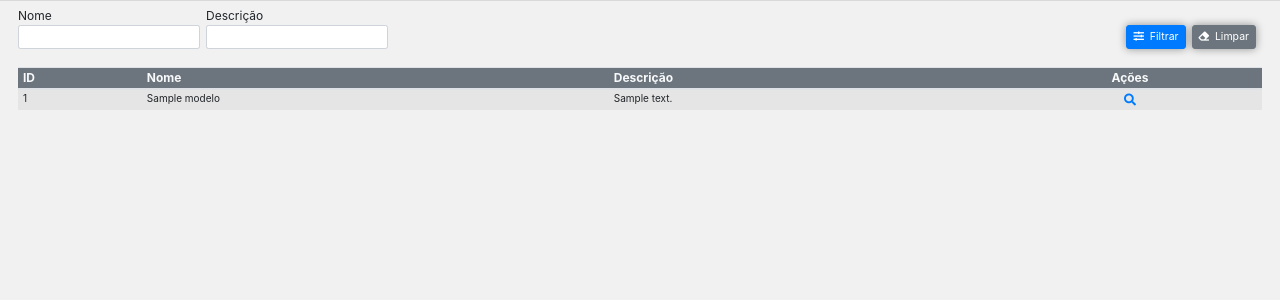
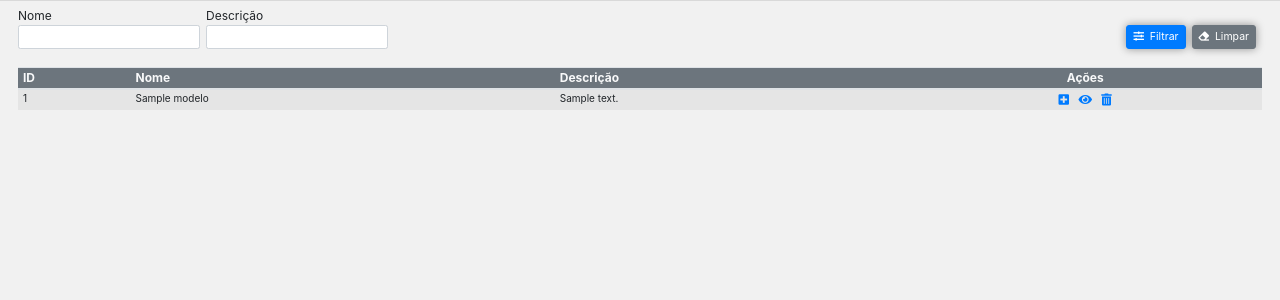
Before and after one commit to frosseto/checklist, a Django app: page /checklist_nova in a window 1280 px wide. Shown: the part 44-344 px from the top of the page. Run offline with Django 3.2, Linux system fonts and the light colour scheme; a user stored in the database is signed in; tables that the repository leaves empty hold one stand-in row (values such as "Sample post"); some libraries are stand-ins or nearby versions.

Commit message:
btn de acao - tela de pesquisa

```diff
--- a/checklist/templates/_checklist_pesquisa_lv_preenchida_list.html
+++ b/checklist/templates/_checklist_pesquisa_lv_preenchida_list.html
@@ -11,7 +11,9 @@
 
   <td class="acoes" style="text-align: center;">
     <a type="" class="m-0 p-1" href="">
-      <i class="fas fa-search"></i>
+      <a type="" class="m-0 p-1" href="">
+        <i class="fas fa-eye"></i>
+      </a>
     </a>
   </td>
 </tr>
--- a/checklist/templates/_checklist_pesquisa_nova_list.html
+++ b/checklist/templates/_checklist_pesquisa_nova_list.html
@@ -6,8 +6,16 @@
 
   <td class="acoes" style="text-align: center;">
     <a type="" class="m-0 p-1" href="">
-      <i class="fas fa-search"></i>
+      <i class="fas fa-plus-square"></i>
     </a>
+    <a type="" class="m-0 p-1" href="">
+      <i class="fas fa-eye"></i>
+    </a>
+    <a type="" class="m-0 p-1" href="">
+      <i class="fas fa-trash-alt"></i>
+</i>
+    </a>
+
   </td>
 </tr>
 {% empty %}
```
